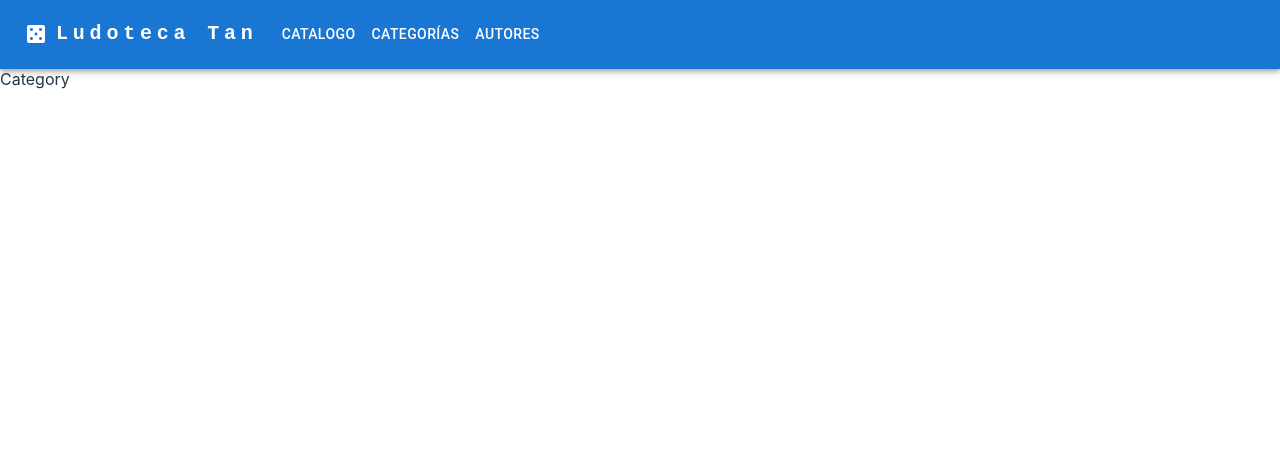
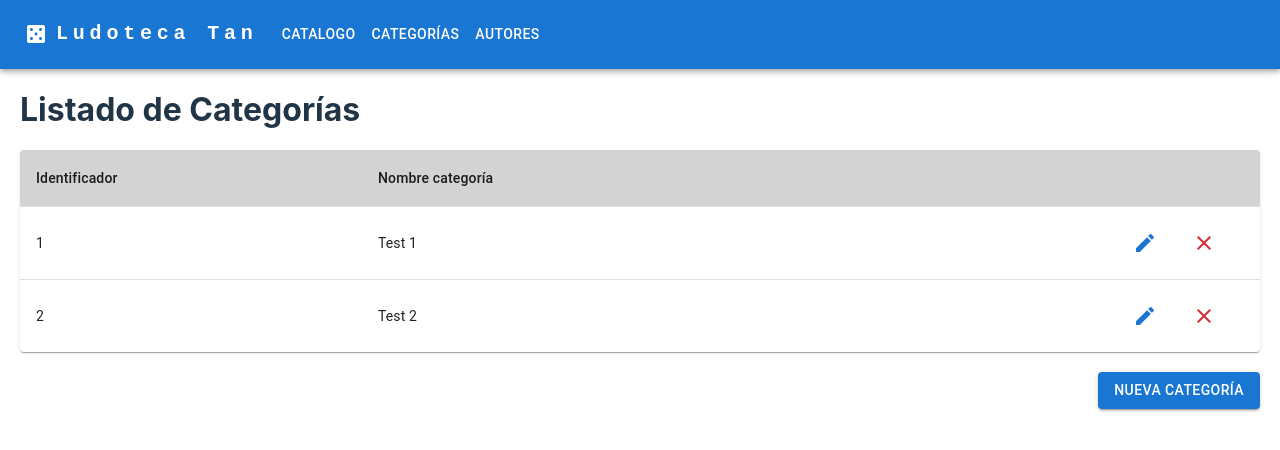
Before and after one commit to Sara-Gavi/full-stack-development-training, a React (Vite) app in the folder ludoteca-react/: page /categories in a window 1280 px wide. Shown: the top 450 px of the page. Built offline with nearby package versions, Linux system fonts and the light colour scheme.

Commit message:
Add mock Category component with table and basic actions

```diff
--- a/ludoteca-react/src/pages/Category/Category.tsx
+++ b/ludoteca-react/src/pages/Category/Category.tsx
@@ -1,3 +1,78 @@
+import { useState } from "react";
+import Table from "@mui/material/Table";
+import TableBody from "@mui/material/TableBody";
+import TableCell from "@mui/material/TableCell";
+import TableContainer from "@mui/material/TableContainer";
+import TableHead from "@mui/material/TableHead";
+import TableRow from "@mui/material/TableRow";
+import Paper from "@mui/material/Paper";
+import Button from "@mui/material/Button";
+import EditIcon from "@mui/icons-material/Edit";
+import ClearIcon from "@mui/icons-material/Clear";
+import IconButton from "@mui/material/IconButton";
+import styles from "./Category.module.css";
+import { Category as CategoryModel } from "../../types/Category";
+
 export const Category = () => {
-  return <div>Category</div>;
+  const data = [
+    {
+      id: "1",
+      name: "Test 1",
+    },
+    {
+      id: "2",
+      name: "Test 2",
+    },
+  ];
+
+  return (
+    <div className="container">
+      <h1>Listado de Categorías</h1>
+      <TableContainer component={Paper}>
+        <Table sx={{ minWidth: 650 }} aria-label="simple table">
+          <TableHead
+            sx={{
+              "& th": {
+                backgroundColor: "lightgrey",
+              },
+            }}
+          >
+            <TableRow>
+              <TableCell>Identificador</TableCell>
+              <TableCell>Nombre categoría</TableCell>
+              <TableCell></TableCell>
+            </TableRow>
+          </TableHead>
+          <TableBody>
+            {data.map((category: CategoryModel) => (
+              <TableRow
+                key={category.id}
+                sx={{ "&:last-child td, &:last-child th": { border: 0 } }}
+              >
+                <TableCell component="th" scope="row">
+                  {category.id}
+                </TableCell>
+                <TableCell component="th" scope="row">
+                  {category.name}
+                </TableCell>
+                <TableCell>
+                  <div className={styles.tableActions}>
+                    <IconButton aria-label="update" color="primary">
+                      <EditIcon />
+                    </IconButton>
+                    <IconButton aria-label="delete" color="error">
+                      <ClearIcon />
+                    </IconButton>
+                  </div>
+                </TableCell>
+              </TableRow>
+            ))}
+          </TableBody>
+        </Table>
+      </TableContainer>
+      <div className="newButton">
+        <Button variant="contained">Nueva categoría</Button>
+      </div>
+    </div>
+  );
 };
```
